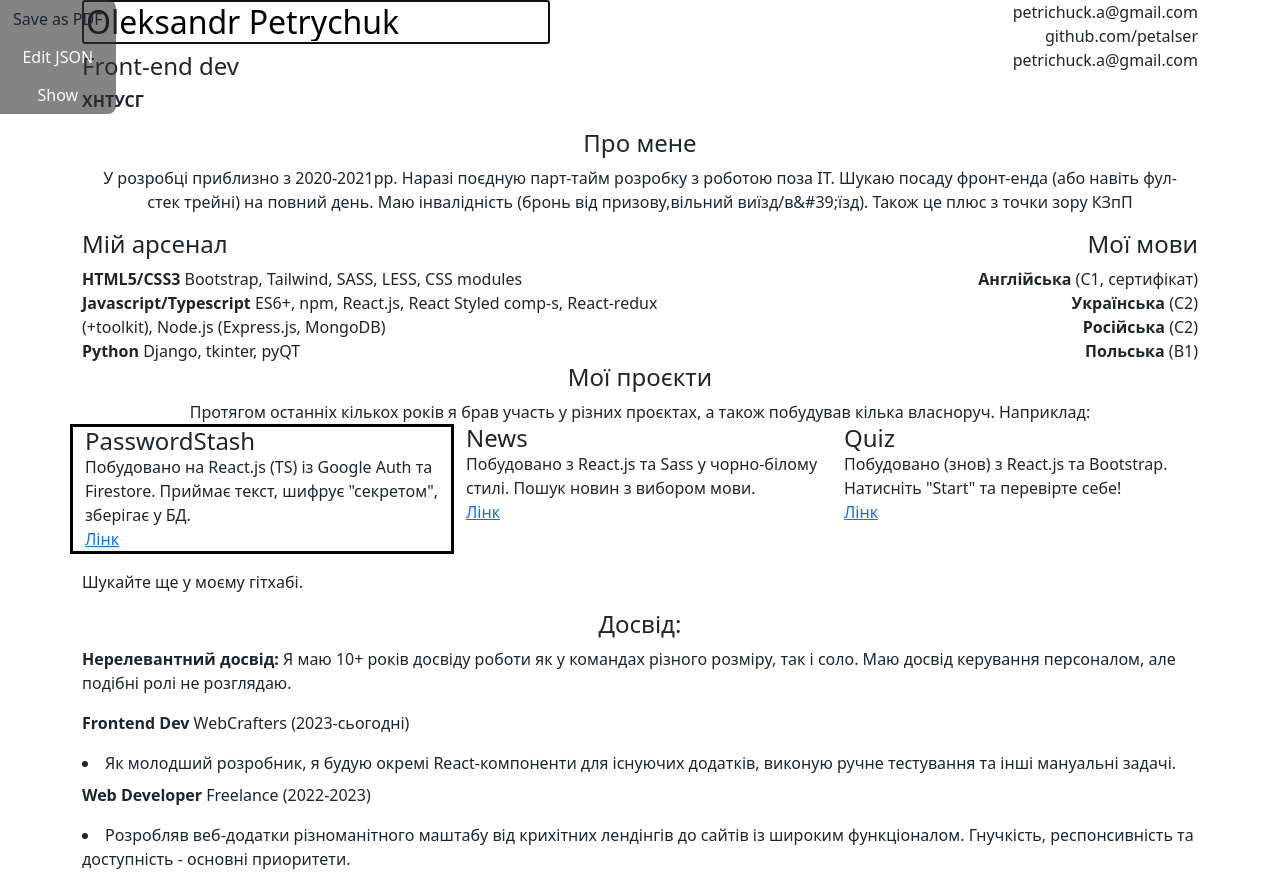
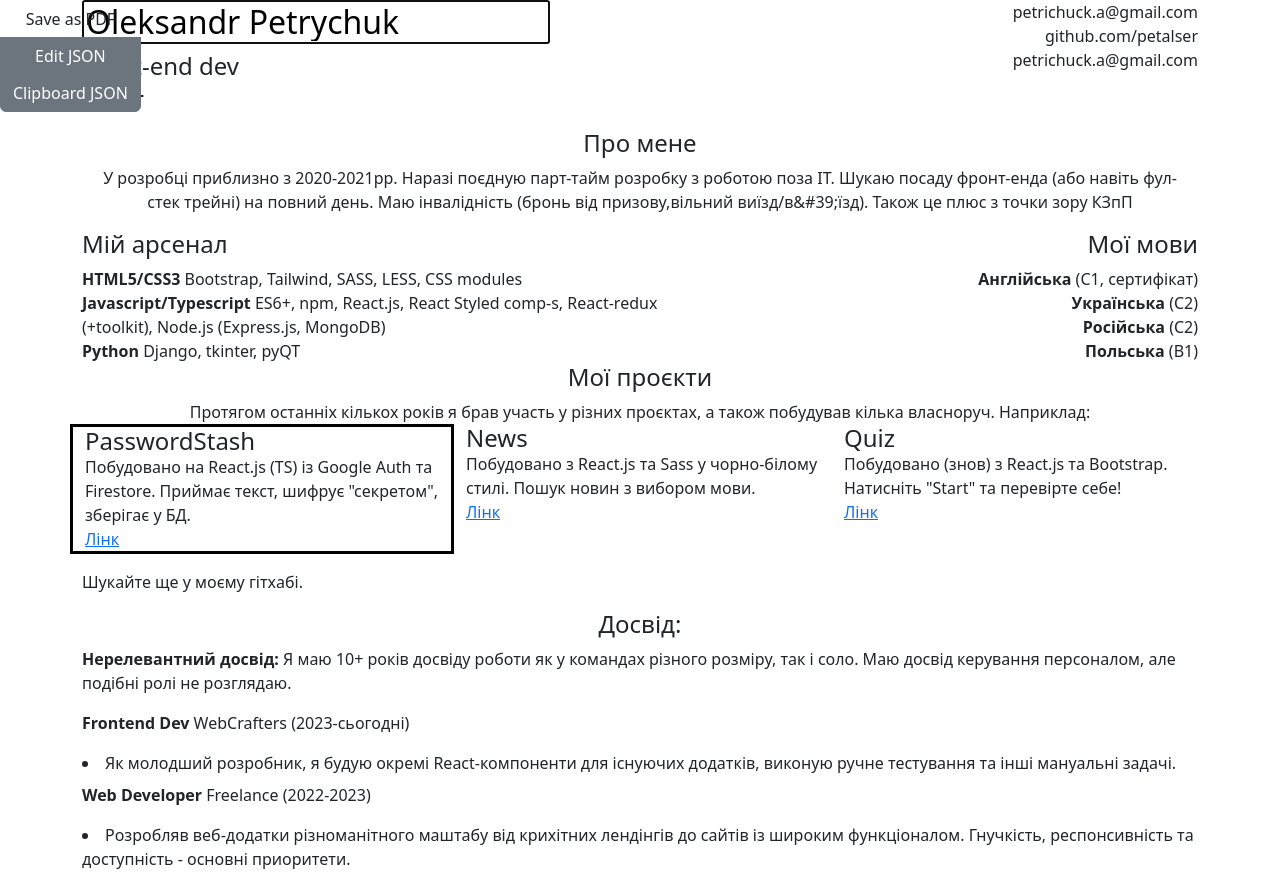
Before and after one commit to petalser/cv-edit, a React (Vite) app: page / in a window 1280 px wide. Both pictures are taken after a click on the element "Oleksandr Petrychuk". Built offline with nearby package versions, Linux system fonts and the light colour scheme.

Commit message:
"Panel" refactored

```diff
--- a/src/components/Panel.jsx
+++ b/src/components/Panel.jsx
@@ -1,20 +1,29 @@
+import { Button, ButtonGroup } from "react-bootstrap";
 import Save2PDFButton from "./Save2PDFButton";
 import { signalData } from "../signals/data";
 import { modalType } from "../signals/states";
-import "../styles/Panel.css";
 
 const Panel = () => {
   return (
-    <aside className="sidebar">
-      <Save2PDFButton name={signalData.value.name.value} />
-      <button className="btn text-light">Edit JSON</button>
-      <button
-        className="btn text-light"
-        onClick={() => (modalType.value = "static")}
+    <ButtonGroup className="position-absolute" vertical>
+      <Save2PDFButton />
+      <Button
+        variant="secondary"
+        onClick={() => {
+          modalType.value = "json";
+        }}
       >
-        Show
-      </button>
-    </aside>
+        Edit JSON
+      </Button>
+      <Button
+        variant="secondary"
+        onClick={() => {
+          navigator.clipboard.writeText(JSON.stringify(signalData.value));
+        }}
+      >
+        Clipboard JSON
+      </Button>
+    </ButtonGroup>
   );
 };
 
--- a/src/styles/Panel.css
+++ /dev/null
@@ -1,10 +0,0 @@
-.sidebar {
-  display: flex;
-  flex-direction: column;
-  background-color: #3339;
-  border-top-right-radius: 7%;
-  border-bottom-right-radius: 7%;
-  position: fixed;
-  left: 0;
-  z-index: 1000;
-}
```
Also changed, not shown: src/styles/Tooltip.css (deleted, +0 -46 lines).
